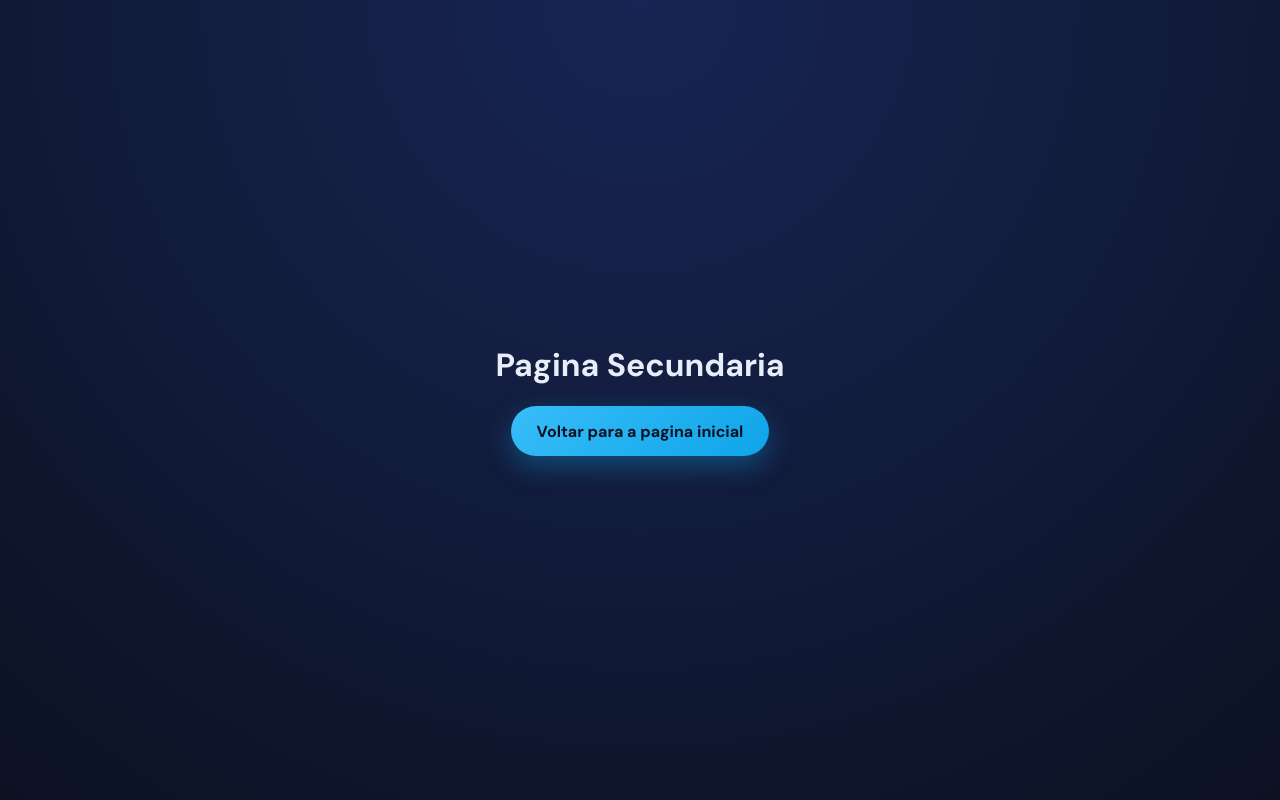
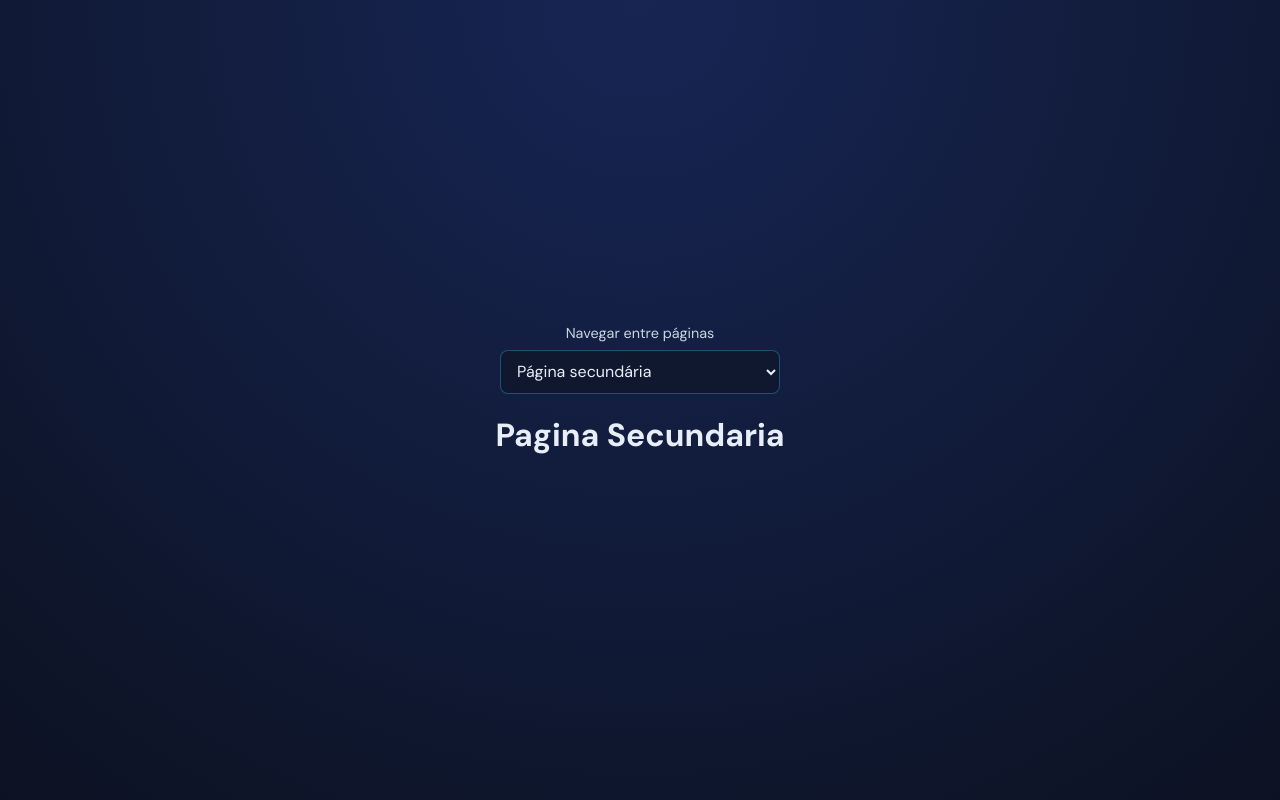
Before and after one commit to Riquelme-art/computacaoNuvem, a plain HTML site: page secundaria.html in a window 1280 px wide. Drawn offline with Linux system fonts and the light colour scheme.

Commit message:
sexta versao

```diff
--- a/secundaria.html
+++ b/secundaria.html
@@ -37,6 +37,28 @@
         padding: 2rem;
       }
 
+      .menu-nav {
+        margin: 0 auto 1.25rem;
+        width: min(100%, 280px);
+      }
+
+      .menu-nav label {
+        display: block;
+        margin-bottom: 0.45rem;
+        color: #cbd5e1;
+        font-size: 0.9rem;
+      }
+
+      .menu-nav select {
+        width: 100%;
+        padding: 0.6rem 0.75rem;
+        border-radius: 8px;
+        border: 1px solid rgba(56, 189, 248, 0.35);
+        background: rgba(15, 23, 42, 0.8);
+        color: var(--text);
+        font: inherit;
+      }
+
       h1 {
         margin: 0 0 1.25rem;
         font-size: clamp(1.5rem, 4vw, 2rem);
@@ -65,8 +87,14 @@
   </head>
   <body>
     <main class="container">
+      <div class="menu-nav">
+        <label for="page-nav">Navegar entre páginas</label>
+        <select id="page-nav" onchange="if(this.value) window.location.href=this.value;">
+          <option value="index.html">Página inicial</option>
+          <option value="secundaria.html" selected>Página secundária</option>
+        </select>
+      </div>
       <h1>Pagina Secundaria</h1>
-      <a class="btn" href="index.html">Voltar para a pagina inicial</a>
     </main>
   </body>
 </html>
```
Also changed, not shown: index.html (+28 -3 lines).
